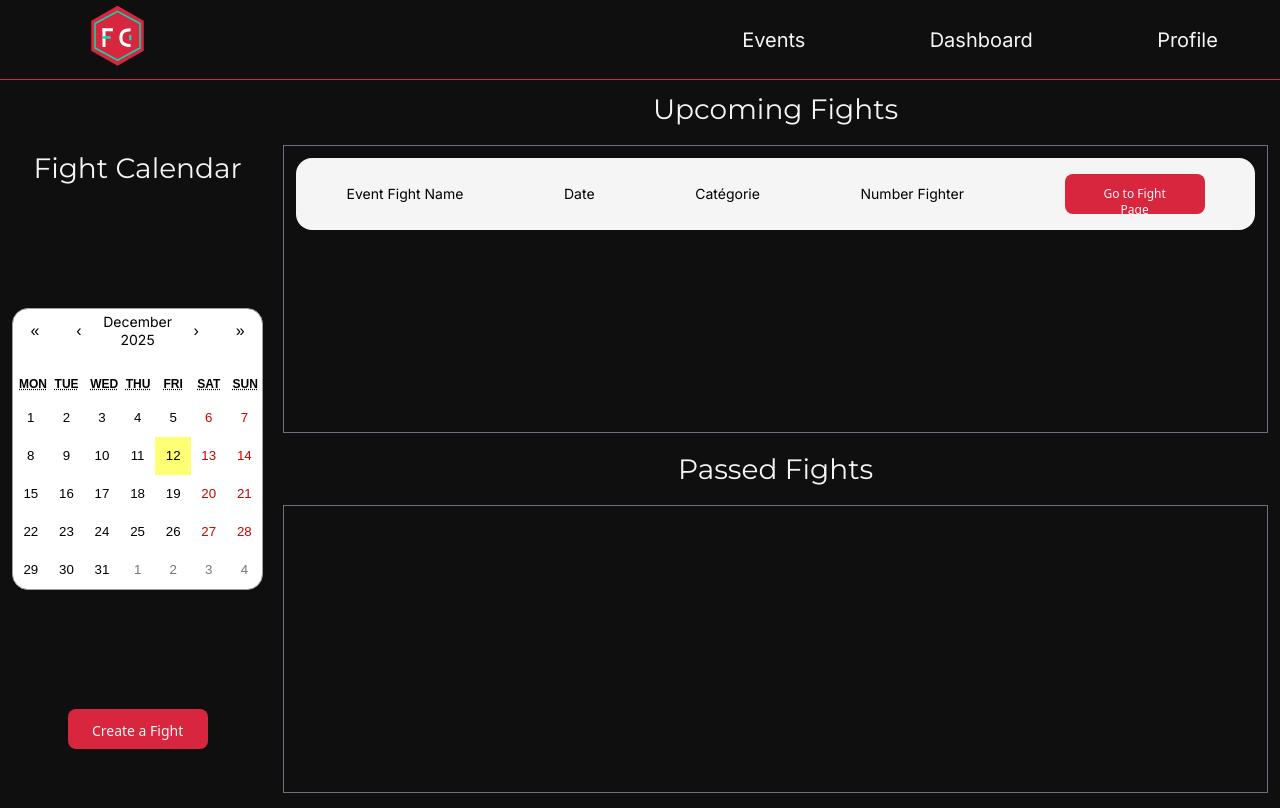
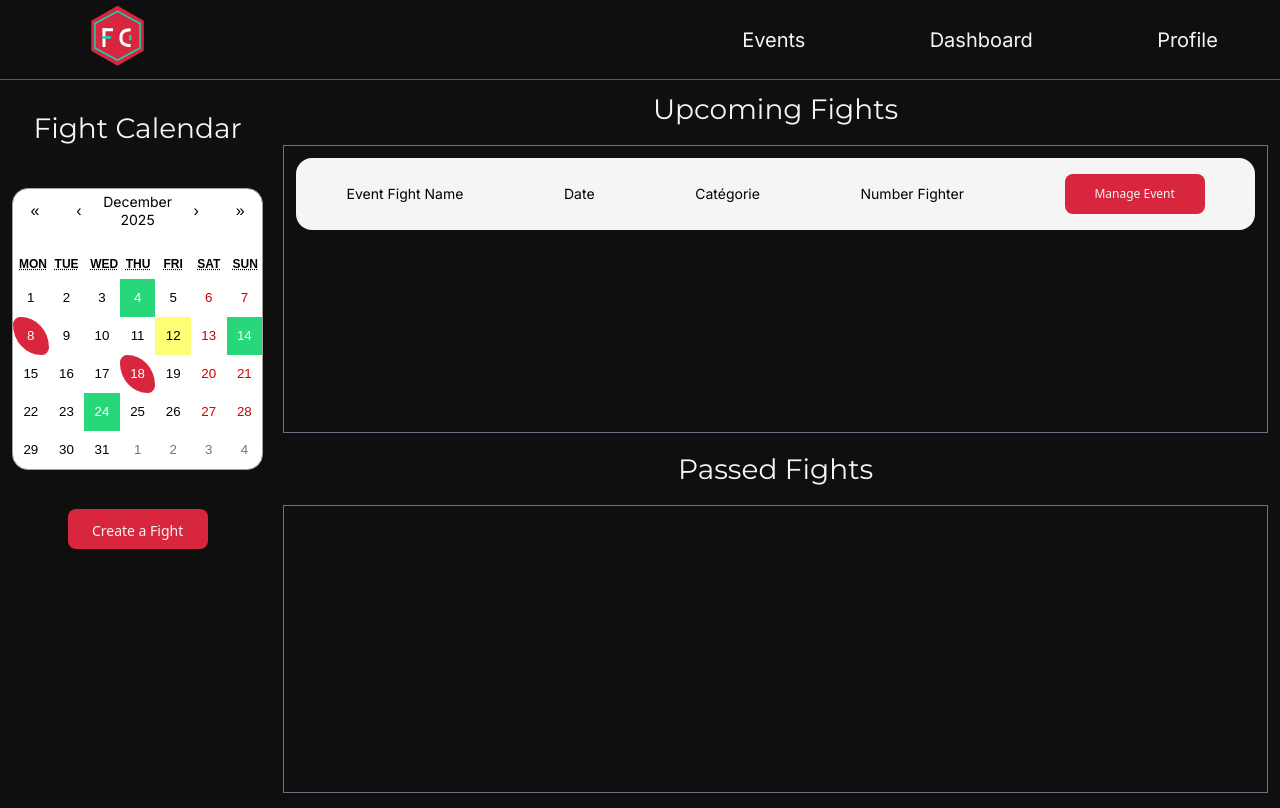
Before and after one commit to gregoirelebas/FightConnect-frontend, a Next.js app: page /dashboard in a window 1280 px wide. Built offline with nearby package versions, Linux system fonts and the light colour scheme.

Commit message:
Added a popUp for manage Event and the color in calendar

```diff
--- /dev/null
+++ b/app/dashboard/PopUpEventDashboard.tsx
@@ -0,0 +1,68 @@
+import Button, { ButtonVariant } from "../...components/Button";
+
+export default function PopUpEvenDashboard(props: {
+  setIsPopUp: React.Dispatch<React.SetStateAction<boolean>>;
+}) {
+  return (
+    <div className="absolute top-0 left-0 w-screen h-screen bg-background/80 flex justify-center items-center">
+      <div className="w-1/2 h-2/3 p-2 bg-white flex justify-center items-center flex-col">
+        <div className="h-1/10 w-full flex items-center">
+          <h3 className="text-black font-bold w-18/20 flex justify-center">Event Name</h3>
+          <div className="w-2/20 h-full flex justify-center items-center">
+            <p
+              className="w-10 h-10 bg-black rounded-full flex justify-center items-center text-2xl font-bold text-white"
+              onClick={() => props.setIsPopUp(false)}
+            >
+              X
+            </p>
+          </div>
+        </div>
+        <div className="h-9/10 w-full border-gray-500 border-2 rounded-3xl">
+          <div className="h-1/3 w-full text-black flex justify-around items-center">
+            <h1>Info</h1>
+            <span>Event Name</span>
+            <span>Date</span>
+            <span>Catégorie</span>
+          </div>
+          <div className="h-2/3 w-full bg-gray-300 rounded-b-3xl flex flex-col items-center overflow-y-auto">
+            {/* Fighter div for accept ou refuse  */}
+            <div className="min-h-10 w-9/10 mt-3 bg-black text-white flex justify-around items-center ">
+              <span>Fighter Name</span>
+              <span>Date</span>
+              <span>Catégorie</span>
+              <Button
+                variant={ButtonVariant.Accept}
+                className="w-15 h-8 text-xs flex justify-center items-center"
+              >
+                Accept
+              </Button>
+              <Button
+                variant={ButtonVariant.Refuse}
+                className="w-15 h-8 text-xs flex justify-center items-center"
+              >
+                Refuse
+              </Button>
+            </div>
+            <div className="min-h-10 w-9/10 mt-3 bg-black text-white flex justify-around items-center overflow-y-auto">
+              <span>Fighter Name</span>
+              <span>Date</span>
+              <span>Catégorie</span>
+              <Button
+                variant={ButtonVariant.Accept}
+                className="w-15 h-8 text-xs flex justify-center items-center"
+              >
+                Accept
+              </Button>
+              <Button
+                variant={ButtonVariant.Refuse}
+                className="w-15 h-8 text-xs flex justify-center items-center"
+              >
+                Refuse
+              </Button>
+            </div>
+          </div>
+        </div>
+      </div>
+    </div>
+  );
+}
--- a/app/dashboard/page.tsx
+++ b/app/dashboard/page.tsx
@@ -4,15 +4,33 @@ import Link from "next/link";
 import React, { useState } from "react";
 import Calendar from "react-calendar";
 import "react-calendar/dist/Calendar.css";
+import moment from "moment";
+import PopUpEventDashboard from "./PopUpEventDashboard";
 
 export default function Dashboard() {
+  const validateDate = ["04-12-2025", "14-12-2025", "24-12-2025"];
+  const waitingDate = ["08-12-2025", "18-12-2025"];
+
+  const [isPopUp, setIsPopUp] = useState(false);
+
   return (
     <div className="flex flex-row h-[calc(100vh-80px)] font-sans ml-3 mr-3">
       <div className="h-full w-1/5 flex justify-center mt-2 ">
-        <div className="flex flex-col h-full w-full justify-around items-center">
+        <div className="flex flex-col h-2/3 w-full justify-around items-center">
           <h3>Fight Calendar</h3>
-          <Calendar className="bg-white text-black rounded-2xl" />
-          <Link href="/newEvent">
+          <Calendar
+            className="bg-white text-black rounded-2xl"
+            tileClassName={({ date, view }: { date: Date; view: string }) => {
+              const formattedDate = moment(date).format("DD-MM-YYYY");
+              if (validateDate.includes(formattedDate)) {
+                return "validateDate";
+              } else if (waitingDate.includes(formattedDate)) {
+                return "waitingDate";
+              }
+              return undefined;
+            }}
+          />
+          <Link href="/events/create">
             <Button variant={ButtonVariant.Primary} className="w-35 h-10 text-sm">
               Create a Fight
             </Button>
@@ -28,11 +46,14 @@ export default function Dashboard() {
               <span>Date</span>
               <span>Catégorie</span>
               <span>Number Fighter</span>
-              <Button variant={ButtonVariant.Primary} className="w-35 h-10 text-xs">
-                Go to Fight Page
+              <Button
+                onClick={() => setIsPopUp(true)}
+                variant={ButtonVariant.Primary}
+                className="w-35 h-10 text-xs"
+              >
+                Manage Event
               </Button>
             </div>
-
           </div>
         </div>
         <div className="h-1/2 w-full flex flex-col justify-around items-center">
@@ -40,6 +61,7 @@ export default function Dashboard() {
           <div className="h-4/5 w-full pl-3 pr-3 border border-gray-500 flex flex-col items-center overflow-y-auto"></div>
         </div>
       </div>
+      {isPopUp && <PopUpEventDashboard setIsPopUp={setIsPopUp} />}
     </div>
   );
 }
--- a/app/dashboard/upcomingEvent.tsx
+++ b/app/dashboard/upcomingEvent.tsx
@@ -1,4 +1,3 @@
-"use client";
 import Button, { ButtonVariant } from "@/app/...components/Button";
 
 
@@ -6,7 +5,8 @@ export default function upcomingEvent(props: {
   name : string,
   date : string,
   level : string;
-  askFighter : number
+  askFighter : number,
+  setIsPopUp: React.Dispatch<React.SetStateAction<boolean>>;
 }) {
 
   return (
@@ -15,8 +15,8 @@ export default function upcomingEvent(props: {
       <span>{props.date}</span>
       <span>{props.level}</span>
       <span>{props.askFighter}</span>
-      <Button variant={ButtonVariant.Primary} className="w-35 h-10 text-xs">
-        Go to Fight Page
+      <Button variant={ButtonVariant.Primary} onClick={() => props.setIsPopUp(true)} className="w-35 h-10 text-xs">
+        Manage Event
       </Button>
     </div>
   );
--- a/app/globals.css
+++ b/app/globals.css
@@ -100,3 +100,17 @@ body {
     @apply flex justify-center items-center gap-15;
   }
 }
+
+/* Personnalisation des cases du calendrier */
+.react-calendar__tile.validateDate {
+  background-color: #27d77a;
+  color: white;
+}
+.react-calendar__tile.waitingDate {
+  background-color: #d7263d;
+  border-bottom-left-radius: 80%;
+  border-top-right-radius: 80%;
+  border-top-left-radius: 20%;
+  border-bottom-right-radius: 20%;
+  color: white;
+}
```
